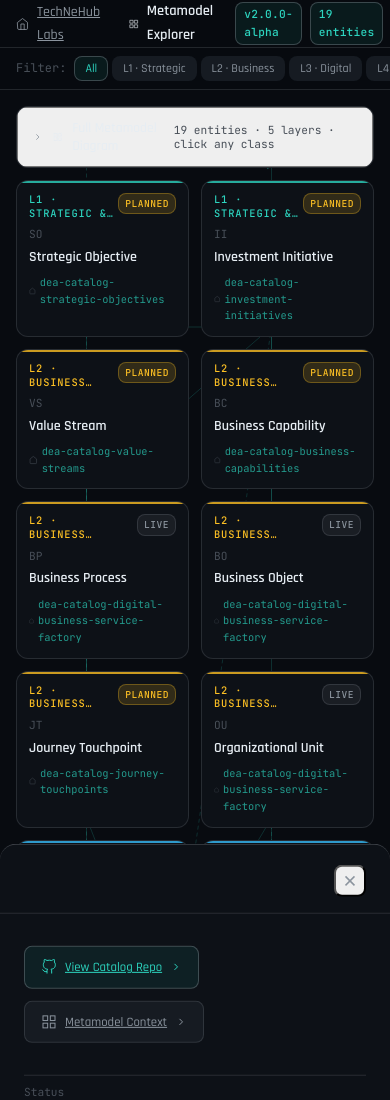
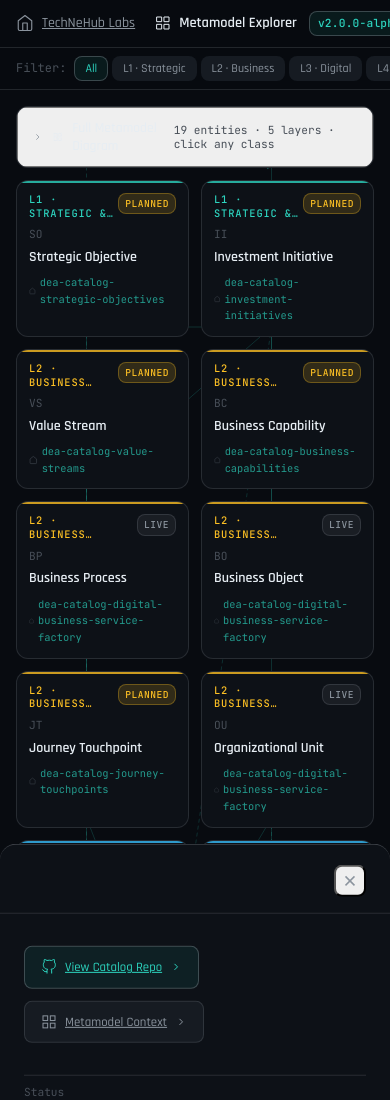
Before and after one commit to technehub-labs/technehub-labs.github.io, a plain HTML site: page metamodel/index.html in a window 390 px wide. Shown: the top 1100 px of the page. Drawn offline with Linux system fonts and the light colour scheme.

Commit message:
fix(metamodel): mobile nav overflow + horizontal scroll instead of wrap
At 375px viewport the nav was wrapping the home link, page title, and
badges onto multiple lines because the flex container had no overflow
strategy. Fix:
- .top-nav: overflow-x: auto, hidden scrollbar, gap 16→12
- .nav-home, .nav-title: white-space: nowrap
- .nav-meta: flex-shrink: 0 (badges don't get squeezed)

Result: nav stays single-line; users can horizontally scroll to see
all elements on very narrow screens. Layer filter bar already had
this pattern.

```diff
--- a/metamodel/viewer.css
+++ b/metamodel/viewer.css
@@ -148,10 +148,13 @@ body {
   border-bottom: 1px solid var(--outline);
   display: flex;
   align-items: center;
-  gap: 16px;
+  gap: 12px; /* tighter per audit, allows nav-room on small screens */
   padding: 0 16px; /* tighter per audit */
   z-index: 100;
+  overflow-x: auto; /* mobile: allow horizontal scroll rather than wrapping */
+  scrollbar-width: none;
 }
+.top-nav::-webkit-scrollbar { display: none; }
 .nav-home {
   display: flex;
   align-items: center;
@@ -160,6 +163,7 @@ body {
   font-family: var(--font-display);
   font-weight: 500;
   font-size: 0.875rem;
+  white-space: nowrap; /* mobile: don't wrap "TechNeHub Labs" */
   /* MD3 standard: 100ms color */
   transition: color 100ms linear;
 }
@@ -173,12 +177,14 @@ body {
   font-size: 0.9rem;
   color: var(--text);
   margin-left: 8px;
+  white-space: nowrap; /* mobile: don't wrap "Metamodel Explorer" */
 }
 .nav-meta {
   margin-left: auto;
   display: flex;
   align-items: center;
   gap: 8px;
+  flex-shrink: 0; /* keep badges from being squeezed on small screens */
 }
 .badge {
   font-family: var(--font-mono);
```
